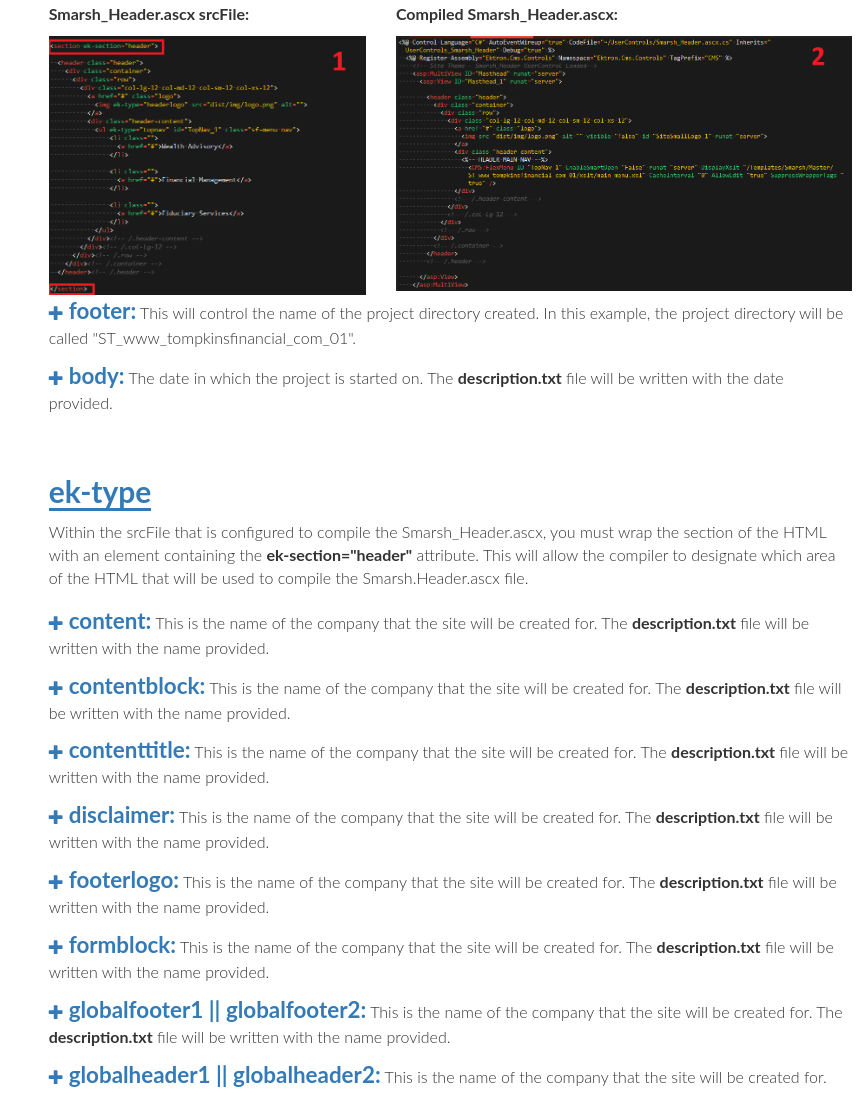
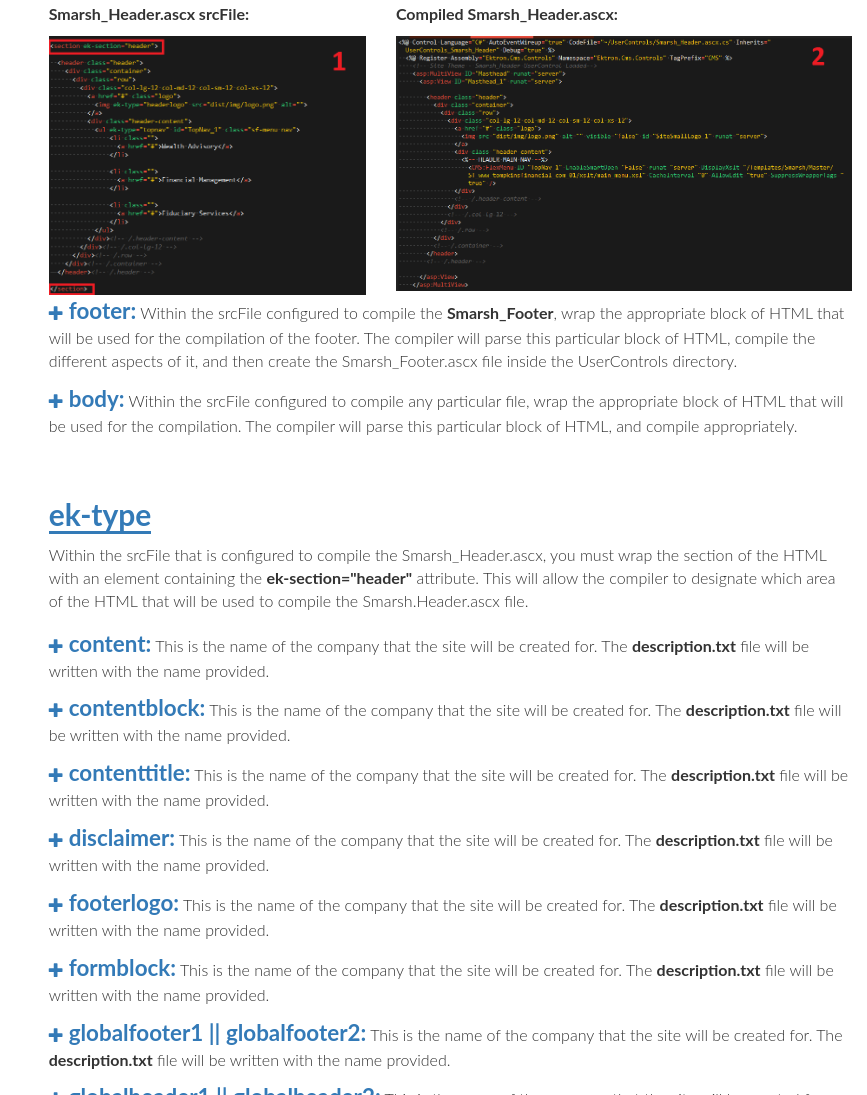
Before and after one commit to uclabruin909/ekCompilerDoc, a website: page index.html in a window 1280 px wide. Shown: the part 6489-7584 px from the top of the page, without its empty margins (413-1280 px from the left). Drawn offline with nearby package versions, Linux system fonts and the light colour scheme; a small style sheet from the web is missing.

Commit message:
create preliminary explanation for header and footer ek-section

```diff
--- a/index.html
+++ b/index.html
@@ -445,14 +445,14 @@
               <li>
                 <p>
                   <span><i class="glyphicon glyphicon-plus"></i>footer:</span>
-                  This will control the name of the project directory created.  In this example, the project directory will be called "ST_www_tompkinsfinancial_com_01".
+                  Within the srcFile configured to compile the <strong>Smarsh_Footer</strong>, wrap the appropriate block of HTML that will be used for the compilation of the footer.  The compiler will parse this particular block of HTML, compile the different aspects of it, and then create the Smarsh_Footer.ascx file inside the UserControls directory.
                 </p>
               </li>
 
               <li>
                 <p>
                   <span><i class="glyphicon glyphicon-plus"></i>body:</span>
-                  The date in which the project is started on.  The <strong>description.txt</strong> file will be written with the date provided.
+                  Within the srcFile configured to compile any particular file, wrap the appropriate block of HTML that will be used for the compilation.  The compiler will parse this particular block of HTML, and compile appropriately.
                 </p>
               </li>
             </ul>
```
